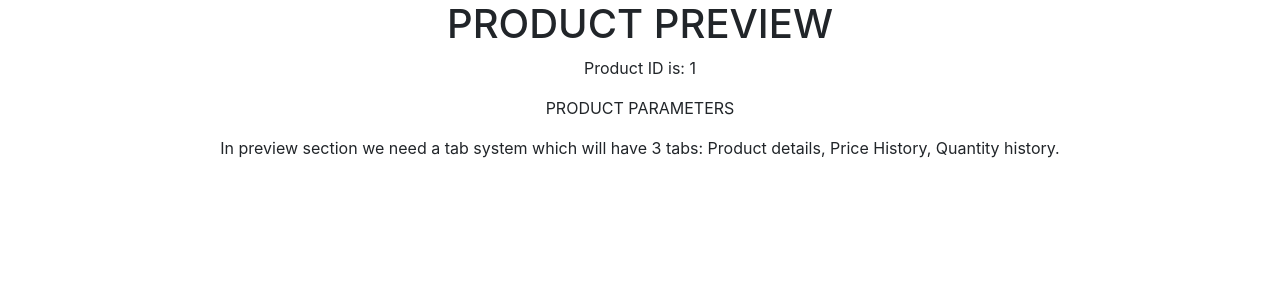
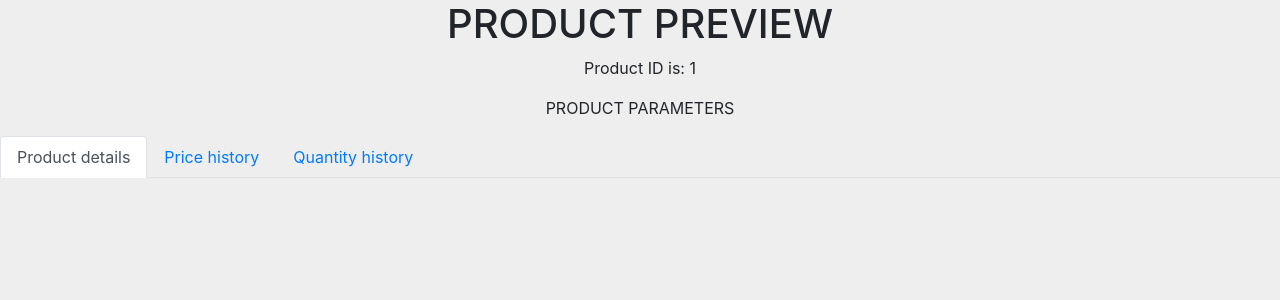
Before and after one commit to mindazub/react-router-crud, a React (Create React App) app: page /products/1 in a window 1280 px wide. Shown: the top 300 px of the page. Built offline with nearby package versions, Linux system fonts and the light colour scheme.

Commit message:
some tweaks with components, background etc

```diff
--- a/src/App.css
+++ b/src/App.css
@@ -22,3 +22,8 @@ nav {
 .front-page-full {
   height: 100vh;
 }
+
+.app-wrapper {
+  background-color: #eee;
+  height: 100vh;
+}
--- a/src/components/Home.js
+++ b/src/components/Home.js
@@ -4,8 +4,9 @@ function Home() {
     return (
 
       <div class="jumbotron front-page-full">
-        <h1>Home Comp</h1>
+        <h1>Warehouse Inventory Products App</h1>
         Please visit <a href="http://localhost:3000/products">http://localhost:3000/products</a> to see products app
+
       </div>
     );
   }
--- a/src/components/Products.js
+++ b/src/components/Products.js
@@ -2,6 +2,7 @@
 // import { BrowserRouter as Router, Switch, Route, Link } from 'react-router-dom';
 import React from "react";
 import { Link } from "react-router-dom";
+import '../App.css';
 
 class Products extends React.Component {
   constructor(props) {
@@ -14,7 +15,7 @@ class Products extends React.Component {
 
   render() {
     return (
-      <div>
+      <div class="app-wrapper">
         <Link to="/products/create">
           <button type="button" class="btn btn-success">
             Add Product
--- a/src/components/ProductsCreate.js
+++ b/src/components/ProductsCreate.js
@@ -88,7 +88,7 @@ class ProductsCreate extends React.Component {
 
   render() {
     return (
-      <div className="col-md-10">
+      <div className="col-md-12 app-wrapper">
         <h1>Products Create</h1>
 
         <Form onSubmit={this.onSubmit}>
--- a/src/components/ProductsEdit.js
+++ b/src/components/ProductsEdit.js
@@ -19,8 +19,7 @@ class ProductsEdit extends React.Component {
       products: JSON.parse(localStorage.getItem("products"))
     }
 
-    let prodId = this.match.params.id;
-
+    // this.state.name = this.products.name;
 
   }
 
@@ -69,6 +68,12 @@ class ProductsEdit extends React.Component {
       price: this.state.price,
       active: this.state.active
     };
+    // Updating a product
+    // Find product by id
+    // Update it
+
+    // let prodId = this.match.params.id;
+
 
 
     this.props.history.push('/products')
@@ -77,7 +82,7 @@ class ProductsEdit extends React.Component {
 
   render() {
     return (
-      <div className="col-md-10">
+      <div className="col-md-12 app-wrapper">
         <h1>Products Edit</h1>
 
         <Form onSubmit={this.onSubmit}>
--- a/src/components/ProductsPreview.js
+++ b/src/components/ProductsPreview.js
@@ -30,7 +30,7 @@ class ProductsPreview extends React.Component {
 
 
     return (
-      <div>
+      <div className="app-wrapper">
         <h1>PRODUCT PREVIEW</h1>
         <p>Product ID is: {this.props.match.params.id}</p>
 
@@ -38,11 +38,19 @@ class ProductsPreview extends React.Component {
 
         <p></p>
 
-        <p>
-          In preview section we need a tab system which will have 3 tabs:
-          Product details, Price History, Quantity history.
-        </p>
-        <p></p>
+        <ul class="nav nav-tabs">
+          <li class="nav-item">
+            <a class="nav-link active" href="#">Product details</a>
+          </li>
+          <li class="nav-item">
+            <a class="nav-link" href="#">Price history</a>
+          </li>
+          <li class="nav-item">
+            <a class="nav-link" href="#">Quantity history</a>
+          </li>
+        </ul>
+
+
       </div>
     );
   }
```
